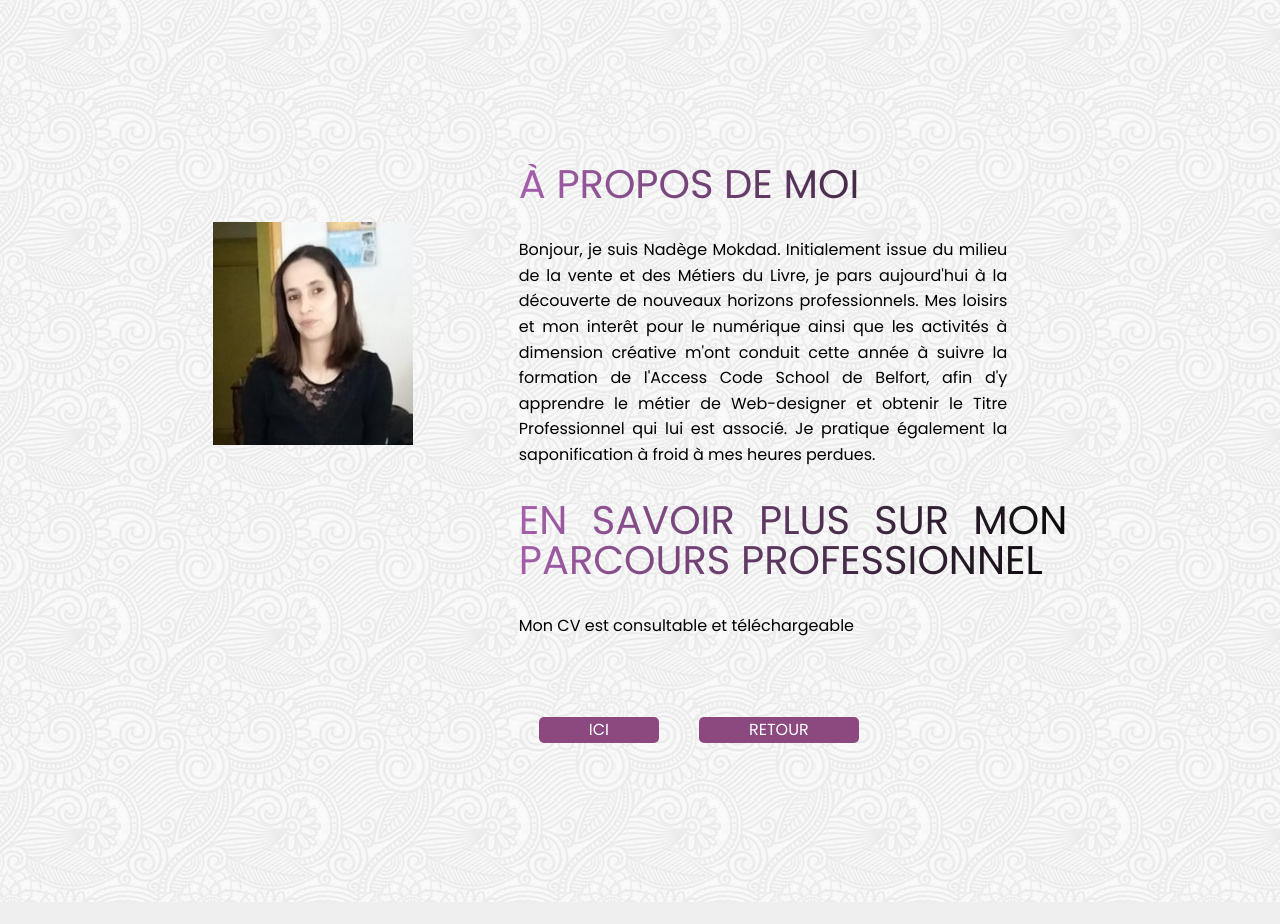
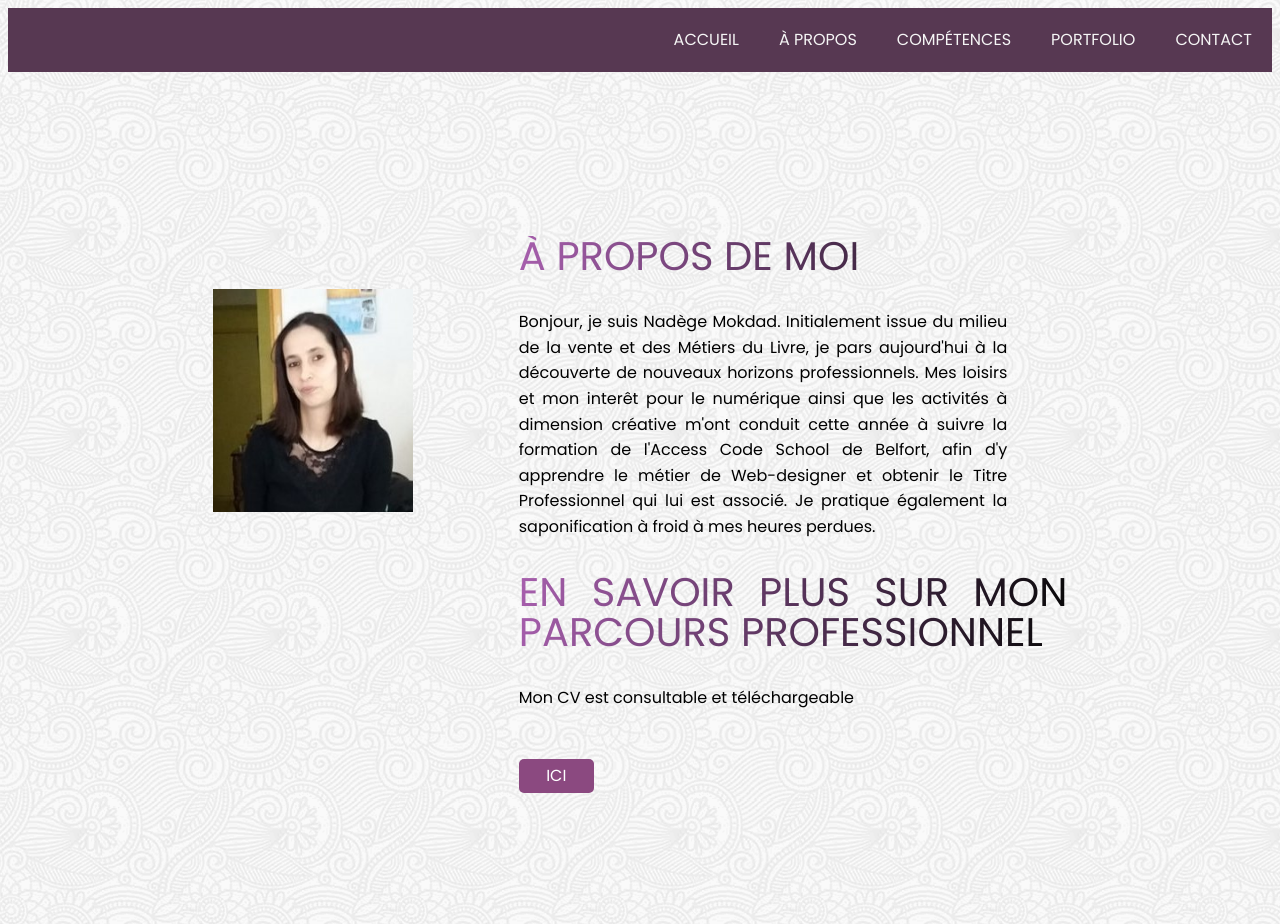
Before and after one commit to nadegemokdad/portfolio, a PHP site: page /a_propos.php in a window 1280 px wide. Before the commit the page ends 902 px from the top, so only its background shows below. Run offline with PHP 8.4, Linux system fonts and the light colour scheme.

Commit message:
maj 13/13

```diff
--- a/a_propos.php
+++ b/a_propos.php
@@ -11,11 +11,12 @@
     <title>Présentation</title>
 </head>
 <body>
+<?php include('header.php'); ?>
 <section id="apropos">
 <div class ="presentation">
 <img src="img/portrait.png"  alt="photo de profil" id="profil">
 </div>
-<div class = "presentation" >
+<div class = "presentation" id=text_preso >
 <h3 > À   PROPOS DE MOI</h3>
     <p> Bonjour, je suis Nadège Mokdad. Initialement issue du milieu de la vente et des Métiers du Livre, je pars aujourd'hui à la découverte de nouveaux horizons professionnels.
     Mes loisirs et  mon interêt pour le numérique ainsi que les activités à dimension créative m'ont conduit cette année à suivre la formation de l'Access Code School de Belfort, afin d'y apprendre le métier de Web-designer et obtenir le
@@ -23,11 +24,9 @@
     Je pratique également la saponification à froid à mes heures perdues.</p>
     <h3>EN SAVOIR PLUS SUR MON PARCOURS PROFESSIONNEL</h3>
    <p>Mon CV est consultable et téléchargeable</p>
-   <div class="boutons_presentation">
+
    <a class="button" href="cv_nm.pdf">ICI</a>
 
-  <a class="button" href="index.html">RETOUR</a>
-</div>
   </div>
 
 
--- a/competences.php
+++ b/competences.php
@@ -9,6 +9,7 @@
     <title>Compétences</title>
 </head>
 <body>
+<?php include('header.php'); ?>
     <div class="competences">
     <h3>COMPÉTENCES </h3>
     <h4 class="titre_comp">Langages de progammation et technologies abordés en formation</h4>
@@ -54,7 +55,7 @@
       <p class='nom_lang'>ILLUSTRATOR</p>
     </div>
     </div>
-    <a class="button retour_button" href="index.html">RETOUR</a>
+
 </div>
   </div>
     </div>
--- a/contact.php
+++ b/contact.php
@@ -11,6 +11,8 @@
   <title>Formulaire de contact</title>
 </head>
 <body>
+<?php include('header.php'); ?>
+
 <div class=" page_contact">
   <h3> Pour me contacter</h3>
 
@@ -63,8 +65,8 @@
                       </div>
                       <div class="col-md-12">
                           <div class="contact_button">
-                          <input type="submit"  class="btn btn-success btn-send button button" value="Envoyer">
-                          <a class="button" id="retour_contact" href="index.html">RETOUR</a></p>
+                          <input type="submit"  class="btn btn-success btn-send button button" value="ENVOYER">
+                          </p>
                         </div>
                       </div
                       >
--- a/header.php
+++ b/header.php
@@ -16,13 +16,14 @@
     <header>
         <nav class="navbar">
             <ul class="navigation" id="nav_resp">
-                <li><a href="index.html" class="onglets aff_menu">Acceuil</a></li>
-                <li><a href="a_propos.php" class="onglets">A propos </a></li>
-                <li><a href="competences.php" class="onglets"> Competences</a></li>
-                <li><a href="contact.php" class="onglets">Contact</a></li>
+                <li><a href="index.html" class="onglets aff_menu">ACCUEIL</a></li>
+                <li><a href="a_propos.php" class="onglets"> À PROPOS </a></li>
+                <li><a href="competences.php" class="onglets">COMPÉTENCES</a></li>
+                <li><a href="portfolio.php" class="onglets">PORTFOLIO</a></li>
+                <li><a href="contact.php" class="onglets">CONTACT</a></li>
 
             </ul>
-            <img src="img/burger.png" alt=" icone burger" id="icon">
+            <img src="img/burger" alt="menu" id="icon">
 
         </nav>
     </header>
--- a/index.html
+++ b/index.html
@@ -8,15 +8,15 @@
   <link href="https://fonts.googleapis.com/css?family=Poppins&display=swap" rel="stylesheet" />
   <link rel="stylesheet" href="style.css" />
   <link rel="shortcut icon" type="image/x-icon" href="./favicon.ico">
-  <title>Document</title>
+  <title>Portfolio Nadège. M</title>
 </head>
 
 <body>
     <h1> Bienvenue sur mon Portfolio</h1>
     <div class="container_index">
-    <a href="a_propos.php" class="categories_index" id="lien_apropos"> A PROPOS</a>
+    <a href="a_propos.php" class="categories_index" id="lien_apropos"> À PROPOS</a>
     <div class=" index_centre">
-      <a href="competences.php" class="categories_index" id="lien_competences"> COMPETENCES</a>
+      <a href="competences.php" class="categories_index" id="lien_competences"> COMPÉTENCES</a>
       <a href="portfolio.php" class="categories_index" id="lien_portfolio">PORTFOLIO</a>
     </div>
     <a href="contact.php" class="categories_index" id="lien_contact">CONTACT</a>
--- a/style.css
+++ b/style.css
@@ -4,7 +4,7 @@
 */
 
 html, div, span, applet, object, iframe,
-h1, h2, h3, h4, h5, h6, p, blockquote, pre,
+ h2, h3, h4, h5, h6, p, blockquote, pre,
 a, abbr, acronym, address, big, cite, code,
 del, dfn, em, img, ins, kbd, q, s, samp,
 small, strike, strong, sub, sup, tt, var,
@@ -243,34 +246,29 @@ margin: 1% 18%;
       }
 
 
-
-
 /********************
 **    navbar       **
 ********************/
-
-
 .navigation
 {
-
+  width: 100%;
   display:flex ;
   justify-content:flex-end;
   align-items: center;
   height: 8vh;
-  background-color: black;
-
+  background:#573852;
 }
 
 .onglets
 {
 text-decoration: none;
-color: wheat;
+color: whitesmoke;
 font-size: 1rem;
 padding: 0 20px;
 }
 .onglets:hover
 {
-color: white ;
+color: rgb(155, 152, 152) ;
 }
 #icon
 {
@@ -340,10 +328,10 @@ padding:  5px;
 position: relative;
 top: 25px;
 background:rgb(139, 73, 128);
-padding: 5px 50px;
+padding : 1% 5% ;
 border-radius:5px ;
 color: white;
-margin: 20px;
+
 
 text-decoration: none;
 }
@@ -551,7 +541,104 @@ margin-top: 10%;
 
 
 @media  (max-width: 740px){
-/*portfolio*/
+
+  /*general*/
+h1
+{
+font-size: 2,5rem !important;
+}
+
+
+h3
+{
+font-size: 1.5rem;
+text-align : center !important;
+line-height: 1.5;
+padding-right: 20px  ;
+}
+
+h4
+{
+  text-align : center;
+  margin: 35px 0;
+}
+/* index*/
+.waveTop, .waveMiddle, .waveBottom
+ {
+  background-size: 100% 50px;
+}
+
+.container_index
+{
+  margin-top: 20%;
+}
+
+/* a propos*/
+#profil
+{
+  width: 80% ;
+}
+#apropos{
+ display:flex;
+ flex-direction: column;
+align-items: center;
+ margin-right: 0!important;
+
+}
+
+.presentation
+{
+ width: 80vw;
+ margin-top: 0;
+}
+
+.boutons_presentation
+{
+  display: flex;
+  flex-direction: column;
+  width: 80%;
+  align-items: center;
+  text-align : center;
+}
+
+.button
+{
+margin-right: 20px ;
+
+}
+
+/* competences*/
+
+.bloc_logo
+{
+  width: 100%;
+  display: flex;
+  flex-direction: column;
+ align-items: center;
+
+}
+
+.logo
+{
+  display: flex;
+  justify-content: center;
+}
+
+.img_logo
+{
+width: 15vw ;
+align-items: center;
+
+}
+
+.nom_lang
+{
+  display: flex;
+
+}
+
+
+  /*portfolio*/
 .img_min
 {
  width: 45vw;
@@ -564,26 +651,29 @@ h2, .intro_portfolio, .text1
 }
 /*navbar*/
 
-  .navbar
+
+
+
+.description
 {
-display: flex;
-flex-direction: column-reverse;
-position: relative;
+width: 100%;
 }
 
-
-.navigation
+#nav_resp
 {
-    display:none;
-    flex-direction: column;
+    display: block ;
+    flex-direction: column!important;
     text-align: left;
     position: absolute;
     height: auto;
-    top: 100%;
-    background-color: black;
+    top: -50%;
+  width: 30vw;
     justify-content: flex-start;
+    z-index: 1000 ;
 }
-
+.grrr{
+  top: 55px !important;
+}
 li
 {
 padding: 15px ;
```
Also changed, not shown: other parts of style.css (+34 -37 lines), portfolio.php (+13 -11 lines), script.js (+27 -52 lines), img/birdy.png, img/burger.png (added), 1 other file.
